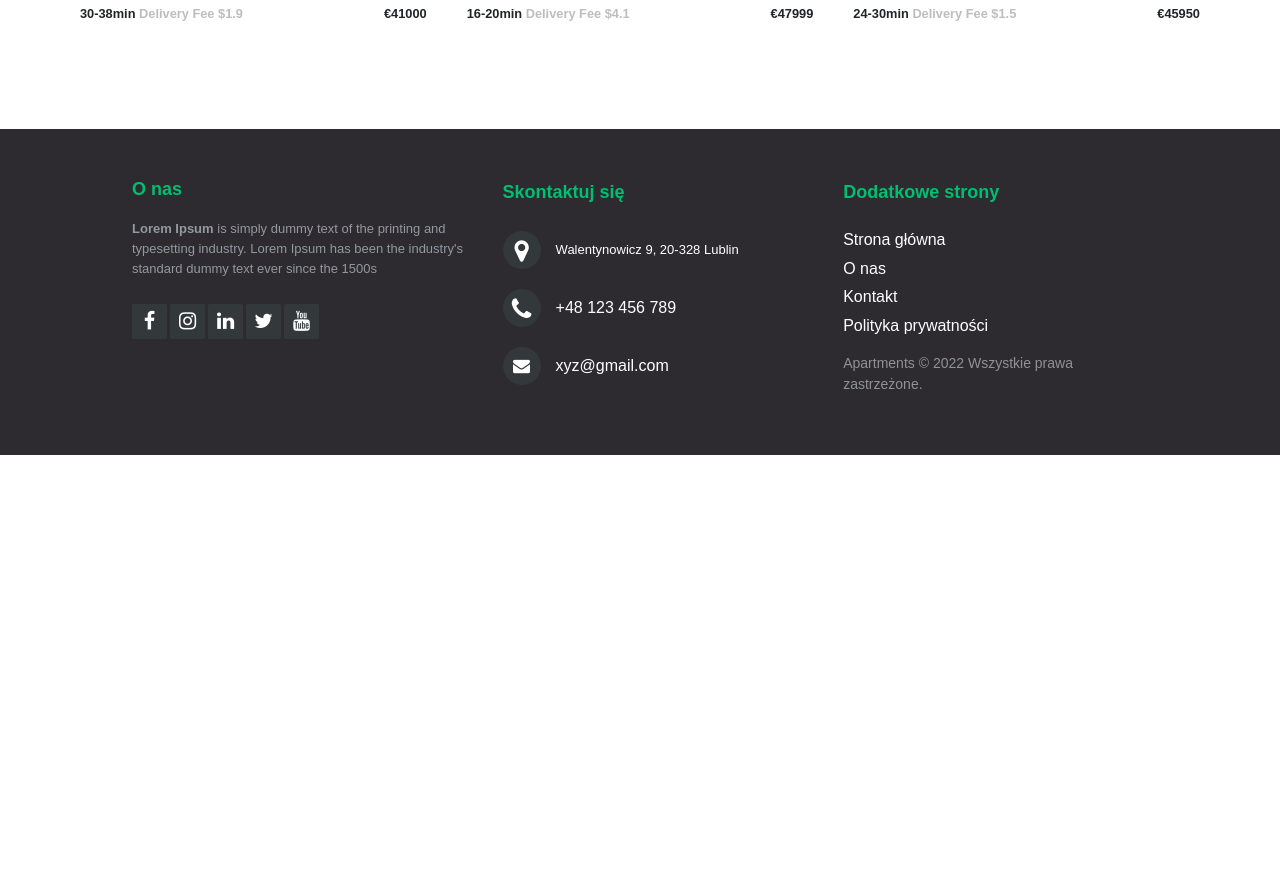
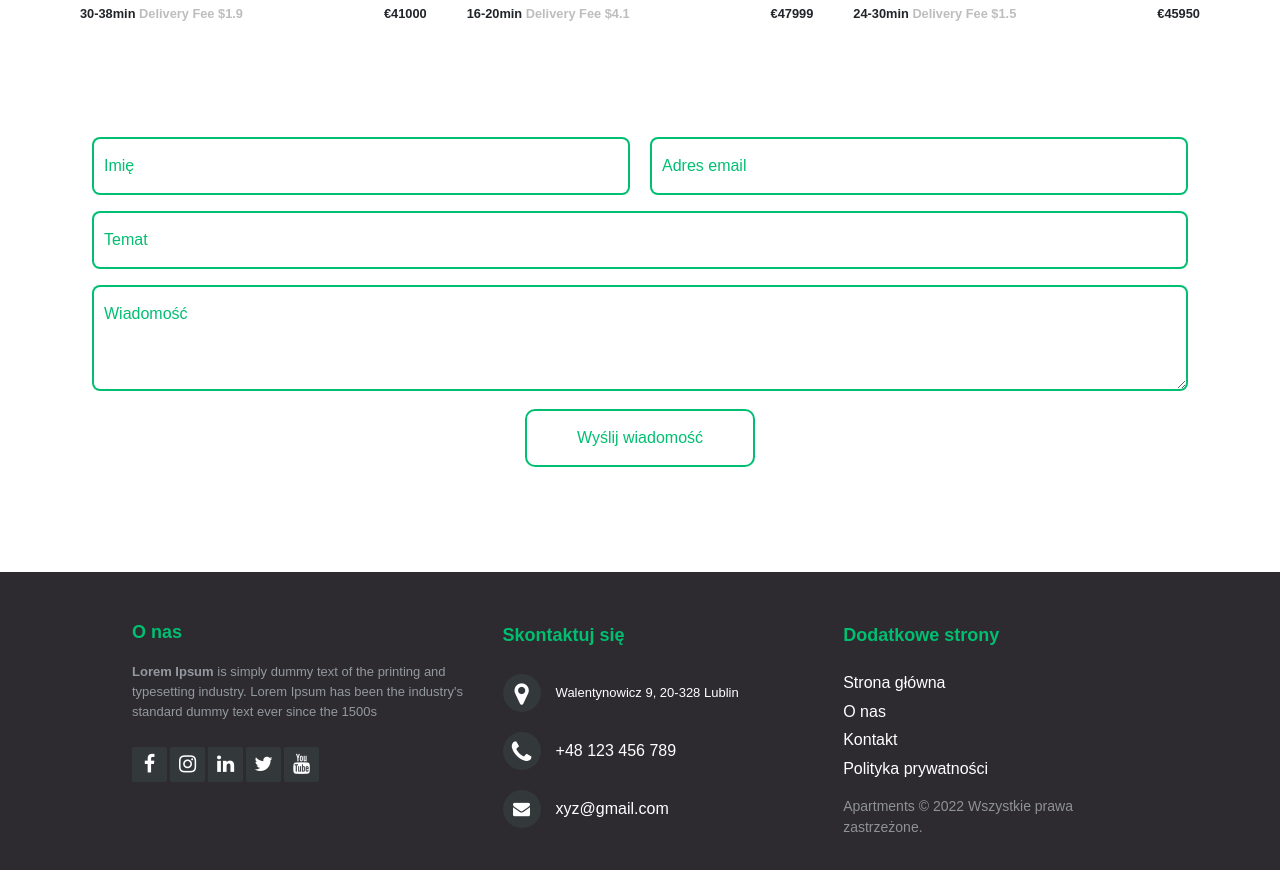
Before and after one commit to freelancing-freak/react-apartaments, a React (Create React App) app: page / in a window 1280 px wide. Shown: the part 2240-3110 px from the top of the page. Before the commit the page ends 2695 px from the top, so only its background shows below. Built offline with nearby package versions, Linux system fonts and the light colour scheme; a web font is replaced by a local one.

Commit message:
Add contact form

```diff
--- a/package.json
+++ b/package.json
@@ -10,6 +10,7 @@
     "react": "^18.2.0",
     "react-bootstrap": "^2.5.0",
     "react-dom": "^18.2.0",
+    "react-hook-form": "^7.36.1",
     "react-icons": "^4.4.0",
     "react-router-dom": "^6.4.0",
     "react-scripts": "5.0.1",
--- /dev/null
+++ b/src/components/ContactForm/index.css
@@ -0,0 +1,67 @@
+:root {
+    --gray: #f0efef;
+    --green: #01bf71;
+}
+
+.formRow {
+    margin: 10px 0 20px 0;
+}
+
+.formInput {
+    padding: 15px 10px;
+    box-shadow: 0 0 0 2px var(--green);
+    border: none;
+    color: #000000;
+}
+
+.formInput:focus {
+    background-color: var(--gray);
+    outline: none;
+    box-shadow: 0 0 0 2px var(--green);
+    color: #000000;
+}
+
+.formInput::placeholder {
+    color: var(--green);
+    opacity: 1;
+}
+
+.formInput:focus::placeholder {
+    color: #000000;
+    opacity: 1;
+}
+
+.errorMessage {
+    color: #f45532;
+    font-size: 14px;
+    margin: 0;
+    padding: 0;
+}
+
+.submit-btn {
+    background-color: #ffffff;
+    color: var(--green);
+    padding: 15px 50px;
+    border: 2px solid var(--green);
+    border-radius: 10px;
+    margin-bottom: 25px;
+    text-decoration: none;
+    white-space: nowrap;
+    font-size: 16px;
+    outline: none;
+    cursor: pointer;
+    transition: all 0.2s ease-in-out;
+}
+
+.submit-btn:hover {
+    transition: all 0.2s ease-in-out;
+    background: var(--green);
+    color: #000000;
+}
+
+@media (max-width: 768px) {
+    .submit-message {
+        width: 125px;
+        margin-left: 200px;
+    }
+}
--- /dev/null
+++ b/src/components/ContactForm/index.js
@@ -0,0 +1,110 @@
+import {useState} from 'react';
+import {useForm} from 'react-hook-form';
+import './index.css';
+
+const ContactForm = () => {
+    const {
+        register,
+        handleSubmit,
+        reset,
+        formState: {errors}
+    } = useForm();
+    const [disabled, setDisabled] = useState(false);
+
+    const onSubmit = async (data) => {
+        const {name, email, subject, message} = data;
+        try {
+            setDisabled(true);
+            const templateParams = {
+                name,
+                email,
+                subject,
+                message
+            };
+            // TODO SEND EMAIL
+            reset();
+            // TODO Display success toast
+            setDisabled(false);
+        } catch (e) {
+            console.log(e);
+        }
+    };
+
+    return (
+        <>
+            <div className='ContactForm'>
+                <div className='container'>
+                    <div className='row'>
+                        <div className='col-12 text-center'>
+                            <div className='contactForm'>
+                                <form id='contact-form' onSubmit={handleSubmit(onSubmit)} noValidate>
+                                    <div className='row formRow'>
+                                        <div className='col-6'>
+                                            <input type='text' name='name'
+                                                   {...register('name', {
+                                                       required: {
+                                                           value: true,
+                                                           message: 'Proszę wprowadzić swoję imię'
+                                                       },
+                                                       maxLength: {
+                                                           value: 30,
+                                                           message: 'Maksymalny rozmiar pola wynosi 30 znaków'
+                                                       }
+                                                   })} className='form-control formInput' placeholder='Imię'
+                                            />
+                                            {errors.name && <span className='errorMessage'>{errors.name.message}</span>}
+                                        </div>
+                                        <div className='col-6'>
+                                            <input type='email' name='email'
+                                                   {...register('email', {
+                                                       required: true,
+                                                       pattern: /^[a-zA-Z0-9.!#$%&’*+/=?^_`{|}~-]+@[a-zA-Z0-9-]+(?:\.[a-zA-Z0-9-]+)*$/
+                                                   })} className='form-control formInput' placeholder='Adres email'
+                                            />
+                                            {errors.email && (
+                                                <span className='errorMessage'>Proszę wprowadzić poprawny adres email</span>
+                                            )}
+                                        </div>
+                                    </div>
+                                    <div className='row formRow'>
+                                        <div className='col'>
+                                            <input type='text' name='subject'
+                                                   {...register('subject', {
+                                                       required: {
+                                                           value: true,
+                                                           message: 'Proszę wprowadzić temat wiadomości'
+                                                       },
+                                                       maxLength: {
+                                                           value: 75,
+                                                           message: 'Maksymalny rozmiar pola wynosi 75 znaków'
+                                                       }
+                                                   })} className='form-control formInput' placeholder='Temat'
+                                            />
+                                            {errors.subject && (
+                                                <span className='errorMessage'>{errors.subject.message}</span>)}
+                                        </div>
+                                    </div>
+                                    <div className='row formRow'>
+                                        <div className='col'>
+                                        <textarea rows={3} name='message'
+                                                  {...register('message', {
+                                                      required: true
+                                                  })} className='form-control formInput' placeholder='Wiadomość'/>
+                                            {errors.message && <span className='errorMessage'>Proszę wprowadzić wiadomość</span>}
+                                        </div>
+                                    </div>
+
+                                    <button className='submit-btn' disabled={disabled} type='submit'>
+                                        Wyślij wiadomość
+                                    </button>
+                                </form>
+                            </div>
+                        </div>
+                    </div>
+                </div>
+            </div>
+        </>
+    );
+}
+
+export default ContactForm;
--- a/src/pages/index.js
+++ b/src/pages/index.js
@@ -4,6 +4,7 @@ import {useState} from "react";
 import HeroSection from "../components/HeroSection";
 import Footer from "../components/Footer";
 import OfferSection from "../components/Offer";
+import ContactForm from "../components/ContactForm";
 
 const Home = () => {
     const [isOpen, setIsOpen] = useState(false);
@@ -18,6 +19,7 @@ const Home = () => {
             <Navbar toggle={toggle}/>
             <HeroSection/>
             <OfferSection id={'offer'}/>
+            <ContactForm/>
             <Footer/>
         </>
     );
```
Also changed, not shown: 1 other file (tests, documents, lock files or other folders).
